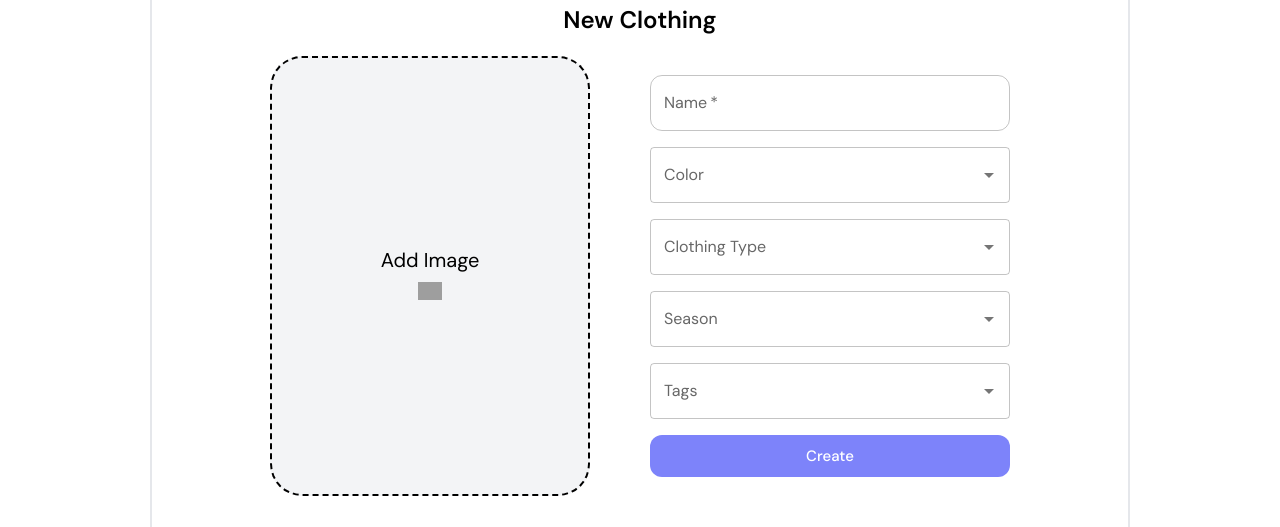
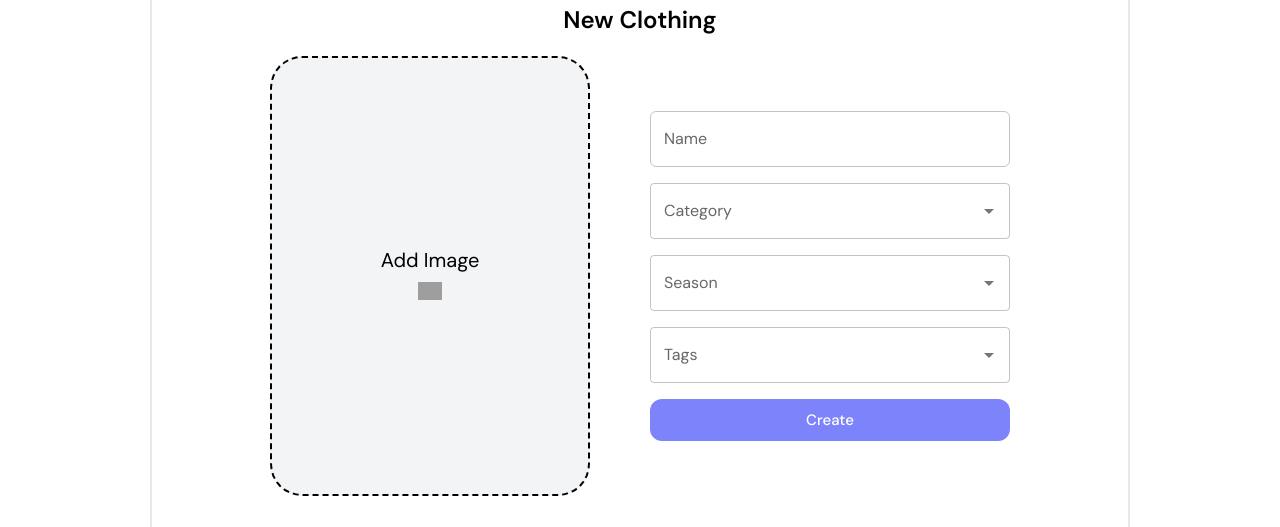
Before and after one commit to sortizb/virtual-wardrobe, a React (Vite) app in the folder frontend/: page /user/add/clothing in a window 1280 px wide. Shown: the part 190-717 px from the top of the page. Built offline with nearby package versions, Linux system fonts and the light colour scheme; grey boxes are pictures that could not be loaded; a web font is replaced by a local one.

Commit message:
Made significant progress with the new/edit form

```diff
--- a/frontend/src/components/ItemEditor.tsx
+++ b/frontend/src/components/ItemEditor.tsx
@@ -4,15 +4,19 @@ import type Outfit from "../models/Outfit";
 import type { ItemType } from "../models/Types";
 import Selector from "./Selector";
 import addIcon from "../assets/add.png";
+import { useEditorState } from "../hooks/ItemEditor";
+import { useEffect } from "react";
 
 interface ItemEditorProps {
-    item_type: ItemType;
-    new_item: Boolean;
-    item_data?: ClothingPiece | Outfit
+    itemType: ItemType;
+    newItem: boolean;
+    itemData?: ClothingPiece | Outfit;
 }
 
-function ItemEditor({ item_type, new_item, item_data }:ItemEditorProps) {
-    console.log(item_type, new_item, item_data)
+function ItemEditor({ itemType, newItem, itemData }: Readonly<ItemEditorProps>) {
+    const {editorForm, updateForm, editorOptions, loadOptions} = useEditorState();
+
+    useEffect(() => loadOptions(itemType), [itemType, loadOptions]);
 
     return (
         <Box className='flex flex-col items-center justify-center w-full py-5 md:px-10 md:py-10 md:border-2 rounded-xl border-gray-200 md:mt-2 lg:w-[85%]'>
@@ -21,18 +25,18 @@ function ItemEditor({ item_type, new_item, item_data }:ItemEditorProps) {
             variant="h5"
             className="font-dmsans capitalize font-semibold"
             >
-                {item_data ? item_data.name : `New ${item_type}`}
+                {itemData ? itemData.name : `New ${itemType}`}
             </Typography>
 
             <Box className='flex flex-col gap-5 md:flex-row w-full p-5 items-center justify-center lg:gap-15'>
 
-                    {item_data?.imageUrl ? (
+                    {itemData?.imageUrl ? (
                         <Card className="rounded-2xl shadow-md border-2 border-gray-100">
                             <CardMedia
                                 component="img"
-                                image={item_data?.imageUrl}
-                                alt={item_data?.name}
-                                className="p-2 rounded-2xl w-60 md:p-4 md:rounded-4xl h-70 md:h-90 md:w-80 lg:h-110 lg:w-90"
+                                image={itemData?.imageUrl}
+                                alt={itemData?.name}
+                                className="p-2 rounded-2xl w-60 md:p-4 md:rounded-4xl h-70 md:h-90 md:w-80 lg:h-110 lg:w-90 hover:cursor-pointer"
                             />
                         </Card>
                     ) : (
@@ -55,61 +59,101 @@ function ItemEditor({ item_type, new_item, item_data }:ItemEditorProps) {
                         label="Name"
                         type="text"
                         size="medium"
-                        value={item_data?.name ? item_data.name : ''}
-                        required
+                        value={itemData?.name ? itemData.name : editorForm?.name}
                         slotProps={{
                             input: {
                                 classes: {
-                                    root: "rounded-xl w-65 lg:w-90"
+                                    root: "rounded-md w-65 lg:w-90"
                                 }
                             }
                         }}
                     />
-                    {(item_type == "clothing") ? (
+                    {(itemType == "clothing") ? (
                         <>
+                            {/* TODO: Add Color Selector */}
                             <Selector
-                                id="color-selector"
-                                label="Color"
-                                labelId="tags-selector-label"
-                                options={["Blue", "Red"]}
-                                minWidth={200}
-                                />
-                            <Selector
-                                id="type-selector"
-                                label="Clothing Type"
-                                labelId="type-selector-label"
-                                options={["Outer", "Upper", "Lower", "Shoes", "Accessory"]}
-                                minWidth={200}
-                                />
+                                id="category-filter"
+                                label="Category"
+                                options={editorOptions?.clothingTypes ?? []}
+                                value={editorForm.clothingType}
+                                onChange={(newValue) => {
+                                    if (newValue) {
+                                        if (Array.isArray(newValue))
+                                            updateForm({clothingType: newValue[0]});
+                                        else
+                                            updateForm({clothingType: newValue});
+                                    }
+                                    else {
+                                        updateForm({clothingType: null});
+                                    }
+                                }}
+                                variant="text"
+                            />
                         </>
                     ) : (
                         <Selector
-                            id="clothes-selector"
-                            label="Clothes"
-                            labelId="clothes-selector-label"
-                            options={["Load", "User", "Clothing", "Here"]}
-                            minWidth={200}
+                            id="clothing-filter"
+                            label="Clothing Pieces"
+                            options={editorOptions ? editorOptions.clothingPieces : []}
+                            value={editorForm.clothingPieces}
+                            onChange={(newValue) => {
+                                if (newValue) {
+                                    if (Array.isArray(newValue))
+                                        updateForm({clothingPieces: newValue});
+                                    else
+                                        updateForm({clothingPieces: [newValue]});
+                                }
+                                else {
+                                    updateForm({clothingPieces: []});
+                                }
+                            }}
+                            variant="icon"
+                            multiple
                         />
                     )}
                     <Selector
-                        id="season-selector"
+                        id="season-filter"
                         label="Season"
-                        labelId="season-selector-label"
-                        options={["Spring", "Summer", "Fall", "Winter"]}
-                        minWidth={200}
-                        />
+                        options={editorOptions ? editorOptions.seasons : []}
+                        value={editorForm.seasons}
+                        onChange={(newValue) => {
+                            if (newValue) {
+                                if (Array.isArray(newValue))
+                                    updateForm({seasons: newValue});
+                                else
+                                    updateForm({seasons: [newValue]});
+                            }
+                            else {
+                                updateForm({seasons: []});
+                            }
+                        }}
+                        variant="text"
+                        multiple
+                    />
                     <Selector
-                        id="tags-selector"
+                        id="tags-filter"
                         label="Tags"
-                        labelId="tags-selector-label"
-                        options={["Formal", "Casual", "Cozy"]}
-                        minWidth={200}
-                        />
+                        options={editorOptions ? editorOptions.tags : []}
+                        value={editorForm.tags}
+                        onChange={(newValue) => {
+                            if (newValue) {
+                                if (Array.isArray(newValue))
+                                    updateForm({tags: newValue});
+                                else
+                                    updateForm({tags: [newValue]});
+                            }
+                            else {
+                                updateForm({tags: []});
+                            }
+                        }}
+                        variant="text"
+                        multiple
+                    />
                     <Button
                     size="large"
                     className="bg-primary rounded-xl normal-case text-white text-md"
                     >
-                        {new_item ? "Create" : "Save"}
+                        {newItem ? "Create" : "Save"}
                     </Button>
                 </Stack>
             </Box>
--- /dev/null
+++ b/frontend/src/hooks/ItemEditor.tsx
@@ -0,0 +1,33 @@
+import { useCallback, useState } from "react";
+import type { EditorForm, EditorOptions, ItemType } from "../models/Types";
+import { getUserOptions } from "../services/user";
+import { dummyUser } from "../../dummy_data/users/users";
+
+export function useEditorState() {
+    const [editorForm, setEditorForm] = useState<EditorForm>({
+        name: "",
+        imageUrl: "",
+        color: null,
+        tags: [],
+        seasons: [],
+        clothingPieces: [],
+        clothingType: null
+    });
+
+    const [editorOptions, setEditorOptions] = useState<EditorOptions>({
+        colors: [],
+        tags: [],
+        seasons: [],
+        clothingPieces: [],
+        clothingTypes: []
+    });
+
+    function updateForm(form: Partial<EditorForm>) {
+        const newForm: EditorForm = {...editorForm, ...form};
+        setEditorForm(newForm);
+    }
+
+    const loadOptions = useCallback((itemType: ItemType) => setEditorOptions(getUserOptions(dummyUser, itemType, "editor") as EditorOptions), [setEditorOptions]);
+
+    return {editorForm, updateForm, editorOptions, loadOptions}
+}
--- a/frontend/src/routes/AppRoutes.tsx
+++ b/frontend/src/routes/AppRoutes.tsx
@@ -26,8 +26,8 @@ function AppRoutes() {
                     {/* Add Routes */}
                     <Route path="add" element={<AddLayout />}>
                         <Route index element={<Navigate to={"clothing"} replace/>}/>
-                        <Route path="clothing" element={<EditItem item_type="clothing" new_item={true}/>}/>
-                        <Route path="outfit" element={<EditItem item_type="outfit" new_item={true}/>}/>
+                        <Route path="clothing" element={<EditItem itemType="clothing" newItem={true}/>}/>
+                        <Route path="outfit" element={<EditItem itemType="outfit" newItem={true}/>}/>
                     </Route>
                 </Route>
 
```
Also changed, not shown: frontend/src/models/Types.ts (+10 -0 lines), frontend/src/pages/EditItem.tsx (+11 -11 lines).
